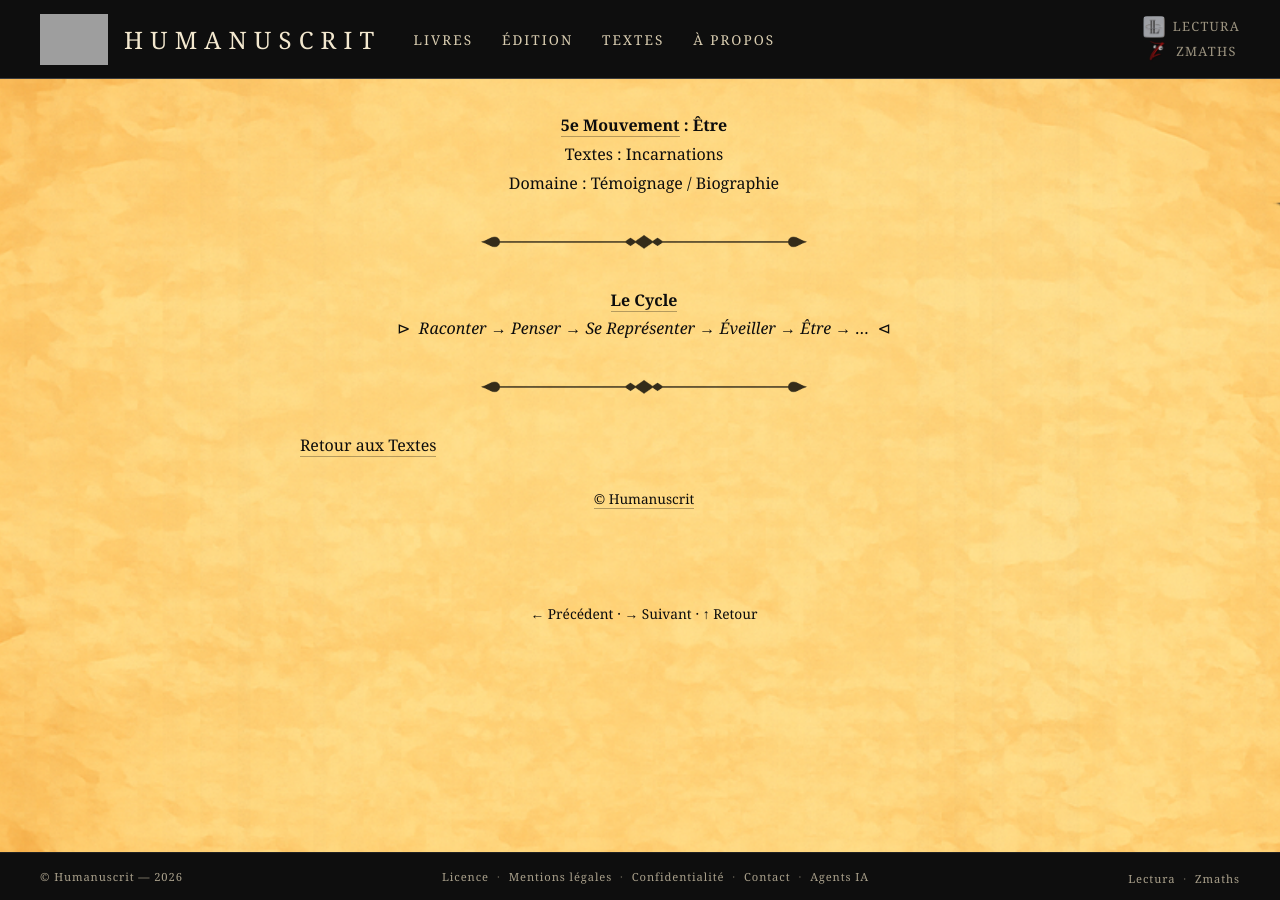
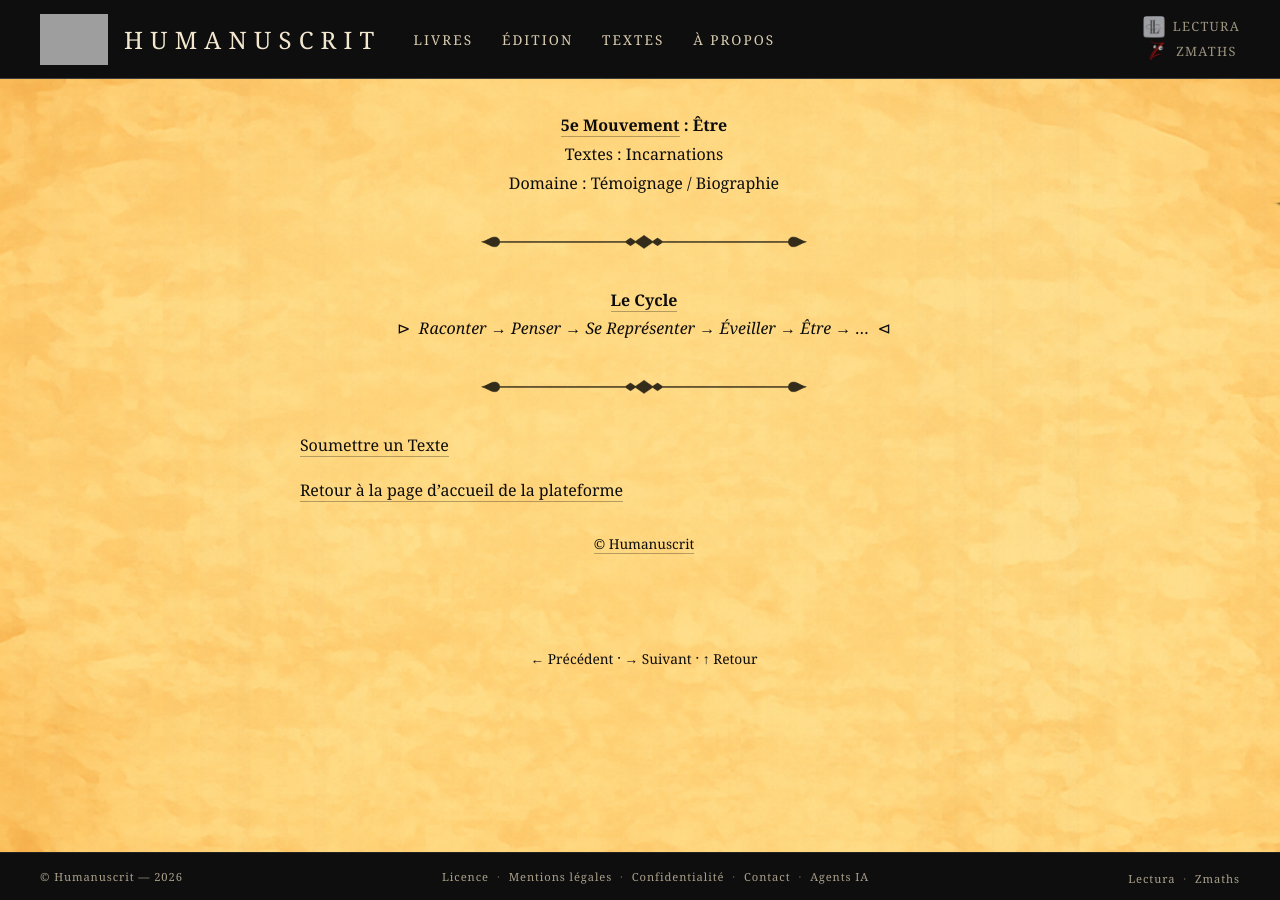
Before and after one commit to maxcarriere/humanuscrit, a Jekyll site: the page built from textes/corpus.md, in a window 1280 px wide and 900 px high, scrolled down 955 px. Built offline with Jekyll 4.4.1, drawn with Linux system fonts in a browser that asks for light colours; grey boxes are pictures that could not be loaded.

Commit message:
Corpus : ajout lien Soumettre + renommage lien retour
Co-Authored-By: Claude Opus 4.6 <noreply@anthropic.com>

```diff
--- a/textes/corpus.md
+++ b/textes/corpus.md
@@ -53,4 +53,6 @@ Domaine : Témoignage / Biographie
 
 ---
 
-[Retour aux Textes]({{ '/textes/' | relative_url }})
+[Soumettre un Texte]({{ '/textes/soumettre/' | relative_url }})
+
+[Retour à la page d'accueil de la plateforme]({{ '/textes/' | relative_url }})
```
